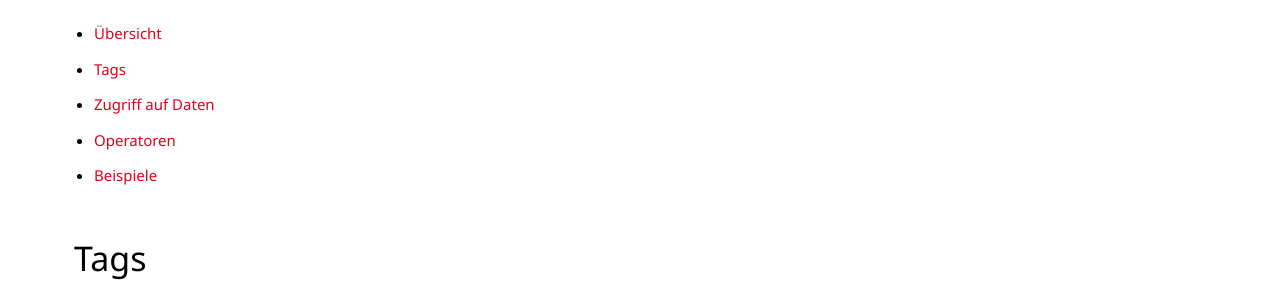
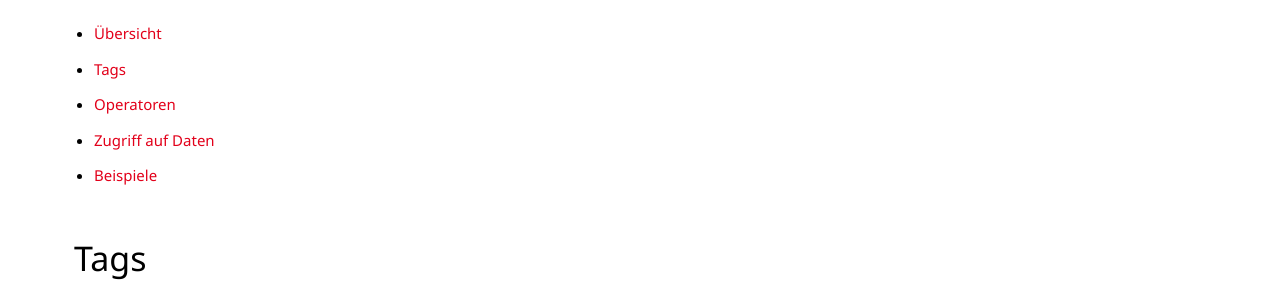
Before and after one commit to primesoft-group/oneoffixx-docs, a Jekyll site: the page built from _pages/docfunc/de/df-extendedbinding.md, in a window 1280 px wide and 900 px high, scrolled down 324 px. Shown: the part 166-454 px from the top of the window. Built offline with Jekyll 4.4.1, drawn with Linux system fonts in a browser that asks for light colours; nearby versions of some CDN libraries; some web fonts are replaced.

Commit message:
updated content

```diff
--- a/_pages/docfunc/de/df-extendedbinding.md
+++ b/_pages/docfunc/de/df-extendedbinding.md
@@ -12,8 +12,8 @@ Das Extended Binding bietet viele neue Möglichkeiten, hat aber auch einige Tüc
 
 - [Übersicht](#übersicht)
 - [Tags](#tags)
+- [Operatoren](#operatoren)
 - [Zugriff auf Daten](#zugriffaufdaten)
-- [Operatoren](#operatoren)
 - [Beispiele](#beispiele)
 
 ### Tags
```
